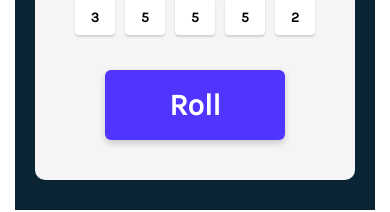
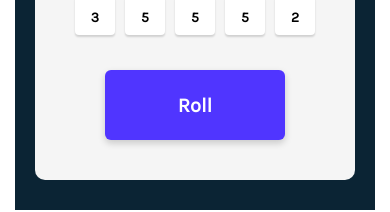
Before and after one commit to Renerd-max/TenzieGame, a React (Vite) app: page / in a window 390 px wide. Shown: the part 366-578 px from the top of the page. Built offline with nearby package versions, Linux system fonts and the light colour scheme.

Commit message:
adjusts button for small screen

```diff
--- a/src/index.css
+++ b/src/index.css
@@ -97,4 +97,8 @@ main{
     main{
         padding:30px 20px;
     }
+
+    #rollButton{
+        font-size: 20px;
+    }
 }
```
